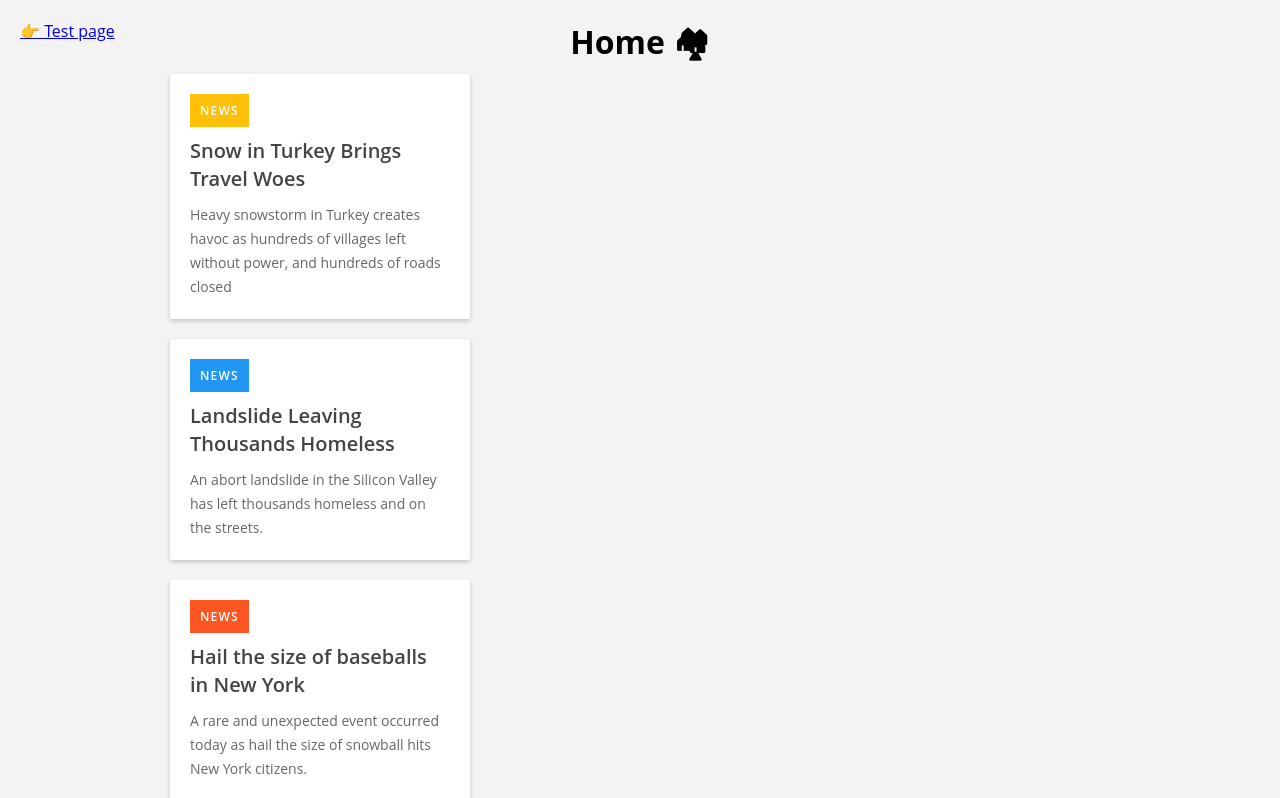
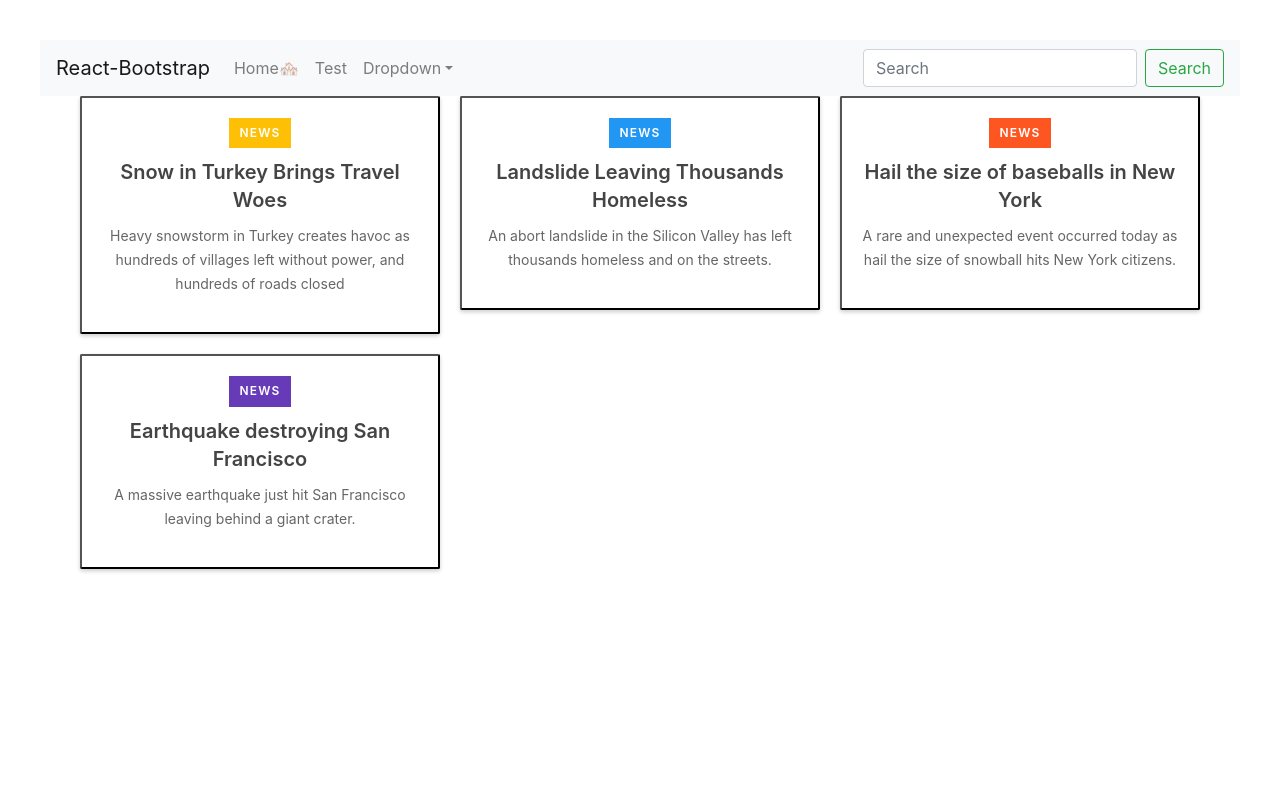
Before and after one commit to dltruongc/quiz_client_bk, a React (Create React App) app: page / in a window 1280 px wide. Shown: the top 798 px of the page. Built offline with nearby package versions, Linux system fonts and the light colour scheme.

Commit message:
add navBar,Card for home

```diff
--- a/package.json
+++ b/package.json
@@ -13,6 +13,8 @@
     "react-bootstrap": "^1.5.2",
     "react-dom": "^17.0.2",
     "react-icons": "^4.2.0",
+    "react-next-paging": "^7.0.7",
+    "react-paginate": "^7.1.2",
     "react-router-dom": "^5.2.0",
     "react-scripts": "4.0.3",
     "sass": "^1.32.8",
--- a/src/App.jsx
+++ b/src/App.jsx
@@ -8,9 +8,6 @@ import Test from './pages/Test';
 function App() {
   return (
     <Router>
-      <div style={{ position: 'absolute' }}>
-        <Link to='/test'>👉 Test page</Link>
-      </div>
       <Switch>
         <Route path='/test' exact>
           <Test />
--- a/src/components/Card/index.jsx
+++ b/src/components/Card/index.jsx
@@ -3,19 +3,21 @@ import React from "react";
 import "./card.scss";
 import './raw_data';
 
-export default function Article(props){
+export default function CardButton(props){
 
   const details = props.details,
     styles = {
       backgroundColor: "#" + details.color,
     };
     return (
-      <article className='article'>
-        <h3 className='article__category' style={styles}>
-          {details.category}
+      <div className='column'>
+        <button className='article'>
+          <h3 className='article__category' style={styles}>
+            {details.category}
           </h3>
-        <h2 className='article__title'>{details.title}</h2>
-        <p className='article__excerpt'>{details.excerpt}</p>
-      </article>
+          <h2 className='article__title'>{details.title}</h2>
+          <p className='article__excerpt'>{details.excerpt}</p>
+        </button>
+      </div>
     );
 }
--- a/src/components/Navbars/index.jsx
+++ b/src/components/Navbars/index.jsx
@@ -1,22 +1,22 @@
+/* eslint-disable no-empty-pattern */
 import React from "react";
 import Navbar from "react-bootstrap/Navbar";
+import NavDropdown from 'react-bootstrap/NavDropdown';
+import Nav from "react-bootstrap/Nav";
 import Form from "react-bootstrap/Form";
 import Button from "react-bootstrap/Button";
-import NavDropdown from 'react-bootstrap/NavDropdown';
 import FormControl from "react-bootstrap/FormControl";
-import Nav from "react-bootstrap/Nav";
-import "./Navbars.scss";
+import "bootstrap/dist/css/bootstrap.min.css";
 
-// eslint-disable-next-line no-empty-pattern
-export default function NavBar({  }) {
+export default function NavBar() {
   return (
     <Navbar bg='light' expand='lg'>
-      <Navbar.Brand href='#home'>React-Bootstrap </Navbar.Brand>
+      <Navbar.Brand href='#home'>React-Bootstrap</Navbar.Brand>
       <Navbar.Toggle aria-controls='basic-navbar-nav' />
       <Navbar.Collapse id='basic-navbar-nav'>
         <Nav className='mr-auto'>
-          <Nav.Link href='#home'>Home</Nav.Link>
-          <Nav.Link href='#link'>Link</Nav.Link>
+          <Nav.Link href='#home'>Home🏘</Nav.Link>
+          <Nav.Link href='/test'>Test</Nav.Link>
           <NavDropdown title='Dropdown' id='basic-nav-dropdown'>
             <NavDropdown.Item href='#action/3.1'>Action</NavDropdown.Item>
             <NavDropdown.Item href='#action/3.2'>
--- a/src/pages/Home/index.jsx
+++ b/src/pages/Home/index.jsx
@@ -1,34 +1,34 @@
 import React, { useEffect, useState } from "react";
-import './Home.scss';
-import '../../components/Card/index';
-import Article from '../../components/Card/index';
-import NavBar from '../../components/Navbars/index';
-import rawData from '../../components/Card/raw_data';
-
+import "./Home.scss";
+import "../../components/Card/index";
+import CardButton from "../../components/Card/index";
+import NavBar from "../../components/Navbars/index";
+import SideBar from"../../components/SideBar/index"
+import rawData from "../../components/Card/raw_data";
 
 export default function Home() {
-
   const [cards, setCard] = useState([]);
 
   useEffect(() => {
     setTimeout(setCard(rawData), 2000);
   }, [cards]);
 
-    console.log(cards);
 
   const listItems = () => {
     return cards.map((currCard, index) => {
-        return <Article key={index} index={index} details={currCard} />;
+      return (
+      <CardButton key={index} index={index} details={currCard}></CardButton>
+      );
     });
   };
-    console.log(listItems);
   return (
+    <body>
       <React.Fragment>
-      <h1 className='home'>Home 🏘</h1>
+        <NavBar></NavBar>
         <div className='container'>
-        <div className='column'>{listItems()}</div>
+          <div className='row'>{listItems()}</div>
         </div>
-      <NavBar></NavBar>
       </React.Fragment>
+    </body>
   );
 }
```
Also changed, not shown: 1 other file (tests, documents, lock files or other folders). Lines whose indentation alone changed are shown as unchanged.
